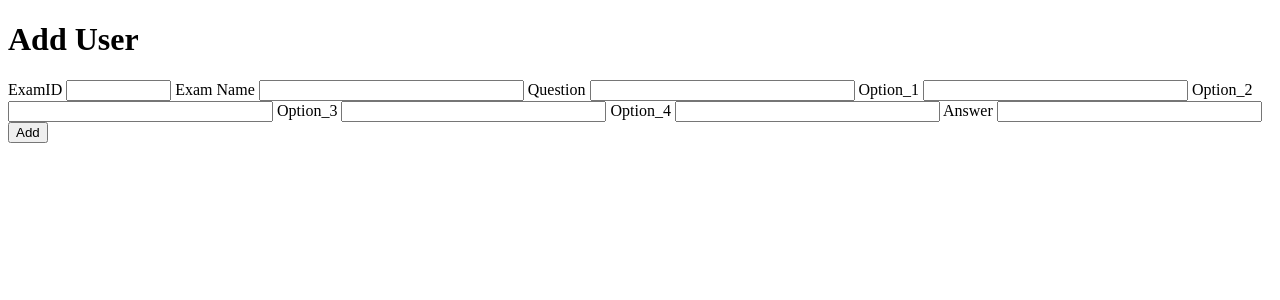
After one commit to Preston95/Project, a Flask app: page /admin_addquestion in a window 1280 px wide. The commit adds this page. Shown: the top 300 px of the page. Run offline with Flask 2, Linux system fonts and the light colour scheme.

Commit message:
Adding add question in html form

```diff
--- a/SkillTest/db/users.json
+++ b/SkillTest/db/users.json
@@ -1 +1 @@
-{"users": {"user": "scott", "password": "123"}}
+{"tommy": {"password": "521"}, "tutor": {"password": "tech123"}, "saada": {"password": "111"}}
--- a/SkillTest/main.py
+++ b/SkillTest/main.py
@@ -2,8 +2,16 @@ from flask import Flask, render_template, request
 from flask_wtf import FlaskForm
 from wtforms import StringField, PasswordField, SubmitField
 import json
+import sqlite3
+from flask_sqlalchemy import SQLAlchemy
+
 app = Flask(__name__)
 app.secret_key = "any-string-you-want-just-keep-it-secret"
+##CREATE DATABASE
+app.config['SQLALCHEMY_DATABASE_URI'] = "sqlite:///skilltest.db"
+#Optional: But it will silence the deprecation warning in the console.
+app.config['SQLALCHEMY_TRACK_MODIFICATIONS'] = False
+db = SQLAlchemy(app)
 
 class LoginForm(FlaskForm):
     user = StringField(label='User')
@@ -22,6 +30,42 @@ class AdminUserForm(FlaskForm):
     password = PasswordField(label='Password')
     submit = SubmitField(label='Add')
 
+
+class AdminQuestionForm(FlaskForm):
+    exam_id = StringField(label='ExamID')
+    exam_name = StringField(label='Exam Name')
+    question = StringField(label='Question')
+    option_1 = StringField(label='Option_1')
+    option_2 = StringField(label='Option_2')
+    option_3 = StringField(label='Option_3')
+    option_4 = StringField(label='Option_4')
+    answer = StringField(label='Answer')
+    submit = SubmitField(label='Add')
+
+
+
+##CREATE TABLE
+class User(db.Model):
+    user_id = db.Column(db.Integer, primary_key=True, autoincrement=True)
+    user_name = db.Column(db.String(250), unique=True, nullable=False)
+    exam_1 = db.Column(db.String(250), nullable=True)
+    exam_2 = db.Column(db.String(250), nullable=True)
+    exam_3 = db.Column(db.String(250), nullable=True)
+    exam_4 = db.Column(db.String(250), nullable=True)
+    password = db.Column(db.String(250), nullable=False)
+
+
+class Question(db.Model):
+    exam_id = db.Column(db.Integer, nullable=False)
+    exam_name = db.Column(db.String(250), nullable=False)
+    question_id = db.Column(db.Integer, primary_key=True, autoincrement=True)
+    question = db.Column(db.String(250), nullable=False)
+    option_1 = db.Column(db.String(250), nullable=True)
+    option_2 = db.Column(db.String(250), nullable=True)
+    option_3 = db.Column(db.String(250), nullable=True)
+    option_4 = db.Column(db.String(250), nullable=True)
+    answer = db.Column(db.String(250), nullable=False)
+db.create_all()
 
 @app.route('/home', methods=["GET", "POST"])
 def home():
@@ -53,27 +97,63 @@ def admin():
         return render_template('admin.html', form=admin_form)
 
 
+# @app.route('/admin_adduser',methods=["POST","GET"])
+# def admin_adduser():
+#     admin_userform = AdminUserForm()
+#     if admin_userform.is_submitted():
+#         user = admin_userform.user.data
+#         password = admin_userform.password.data
+#         user_dict = {user: {'password':password}}
+#         try:
+#             with open('db/users.json', 'r') as users_file:
+#                 data = json.load(users_file)
+#                 data.update(user_dict)
+#         except:
+#             with open('db/users.json', 'w') as users_file:
+#                 json.dump(user_dict, users_file)
+#             return 'in except-user added'
+#         else:
+#             with open('db/users.json', 'w') as users_file:
+#                 json.dump(data, users_file)
+#             return 'in else-user added'
+#     else:
+#         return render_template('admin-add_user.html', form=admin_userform)
+
+
 @app.route('/admin_adduser',methods=["POST","GET"])
 def admin_adduser():
     admin_userform = AdminUserForm()
     if admin_userform.is_submitted():
         user = admin_userform.user.data
         password = admin_userform.password.data
-        user_dict = {'users':{"user":user, "password":password}}
-        try:
-            with open('db/users.json', 'r') as users_file:
-                data = json.load(users_file)
-                # data.update(user_dict)
-        except:
-            with open('db/users.json', 'w') as users_file:
-                json.dump(user_dict, users_file)
-                return 'user added'
-        else:
-            with open('db/users.json', 'w') as users_file:
-                json.dump(data, users_file)
-            return 'user added'
+        new_user = User(user_name=user, password=password)
+        db.session.add(new_user)
+        db.session.commit()
+        return 'user_added'
     else:
         return render_template('admin-add_user.html', form=admin_userform)
 
+
+@app.route('/admin_addquestion',methods=["POST","GET"])
+def admin_addquestion():
+    admin_questionform = AdminQuestionForm()
+    if admin_questionform.is_submitted():
+        exam_id = int(admin_questionform.exam_id.data)
+        exam_name = admin_questionform.exam_name.data
+        question = admin_questionform.question.data
+        option_1 = admin_questionform.option_1.data
+        option_2 = admin_questionform.option_2.data
+        option_3 = admin_questionform.option_3.data
+        option_4 = admin_questionform.option_4.data
+        answer = admin_questionform.answer.data
+        new_question = Question(exam_id=exam_id, exam_name=exam_name, question=question
+                            , option_1=option_1, option_2=option_2, option_3=option_3, option_4=option_4, answer=answer)
+        db.session.add(new_question)
+        db.session.commit()
+        return render_template('admin_addquestion.html', form=admin_questionform)
+    else:
+        return render_template('admin_addquestion.html', form=admin_questionform)
+
+
 if __name__ == '__main__':
     app.run(debug=True)
--- /dev/null
+++ b/SkillTest/templates/admin_addquestion.html
@@ -0,0 +1,20 @@
+<!DOCTYPE html>
+<html lang="en">
+<head>
+    <meta charset="UTF-8">
+    <title>SkillTest-Admin</title>
+</head>
+<body>
+<h1>Add User</h1>
+<form method="POST" action="{{url_for('admin_addquestion')}}">
+{{ form.exam_id.label }} {{ form.exam_id(size=10) }}
+    {{ form.exam_name.label }} {{ form.exam_name(size=30) }}
+{{ form.question.label }} {{ form.question(size=30) }}
+    {{ form.option_1.label }} {{ form.option_1(size=30) }}
+       {{ form.option_2.label }} {{ form.option_2(size=30) }}
+       {{ form.option_3.label }} {{ form.option_3(size=30) }}
+       {{ form.option_4.label }} {{ form.option_4(size=30) }}
+       {{ form.answer.label }} {{ form.answer(size=30) }}
+        {{form.submit}}
+</body>
+</html>
--- a/SkillTest/templates/admin_home.html
+++ b/SkillTest/templates/admin_home.html
@@ -8,5 +8,6 @@
 <h1>Welcome Admin</h1>
 <h2>Users</h2>
 <a href={{url_for("admin_adduser")}}> add user </a>
+<a href={{url_for("admin_addquestion")}}> add questions </a>
 </body>
 </html>
```
Also changed, not shown: SkillTest/db/exams.json (added, +13 -0 lines), SkillTest/init.py (added, +8 -0 lines), SkillTest/templates/exam.html (added, +11 -0 lines), SkillTest/test.py (added, +25 -0 lines), 1 other file.
